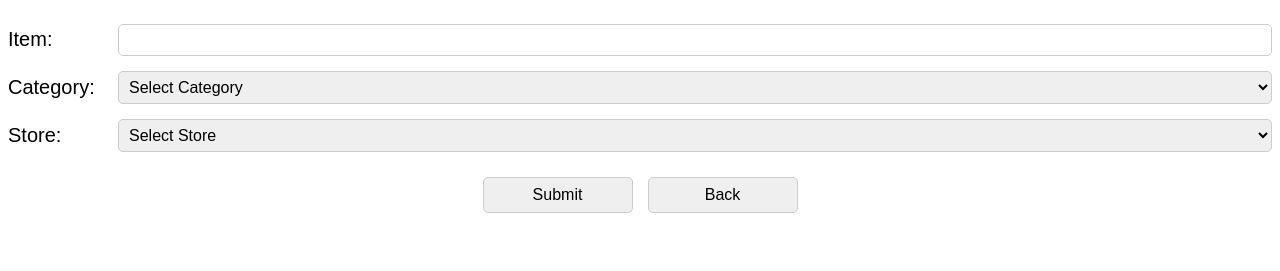
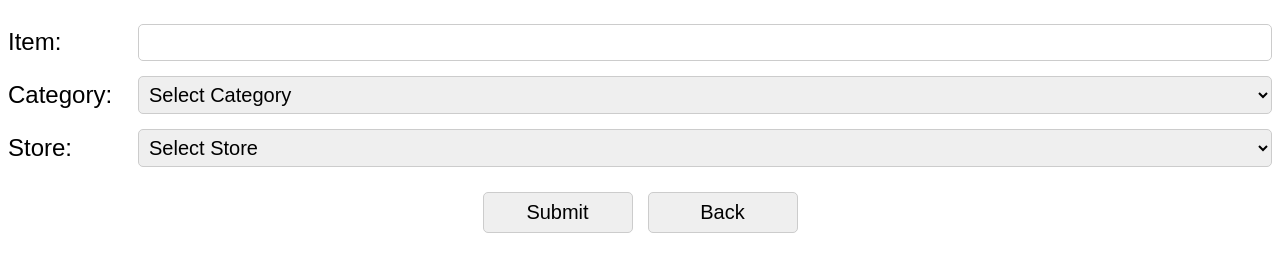
Before and after one commit to ikari4/grocery-list, a website: page addToDatabase.html in a window 1280 px wide. Shown: the part 75-346 px from the top of the page. Drawn offline with Linux system fonts and the light colour scheme.

Commit message:
add to database styles

```diff
--- a/styles.css
+++ b/styles.css
@@ -105,14 +105,15 @@ ul {
 }
 
 .form-group label {
-    width: 100px;
+    width: 120px;
+    font-size: 24px;
 }
 
 .addButtons {
     display: flex;
-     justify-content: center; /* centers the group */
-     gap: 15px;               /* space between buttons */
-     margin-top: 10px;
+    justify-content: center; /* centers the group */
+    gap: 15px;               /* space between buttons */
+    margin-top: 10px;
 }
 
 .addButtons button {
@@ -121,7 +122,7 @@ ul {
     border-radius: 5px;
     border: 1px solid #ccc;
     cursor: pointer;
-    font-size: 16px;
+    font-size: 20px;
 }
 
 .form-group input,
@@ -131,7 +132,8 @@ ul {
     padding: 6px;
     border: 1px solid #ccc;
     border-radius: 5px;
-    font-size: 16px;
+    font-size: 20px;
+    color: black;
 }
 
 h3 {
```
